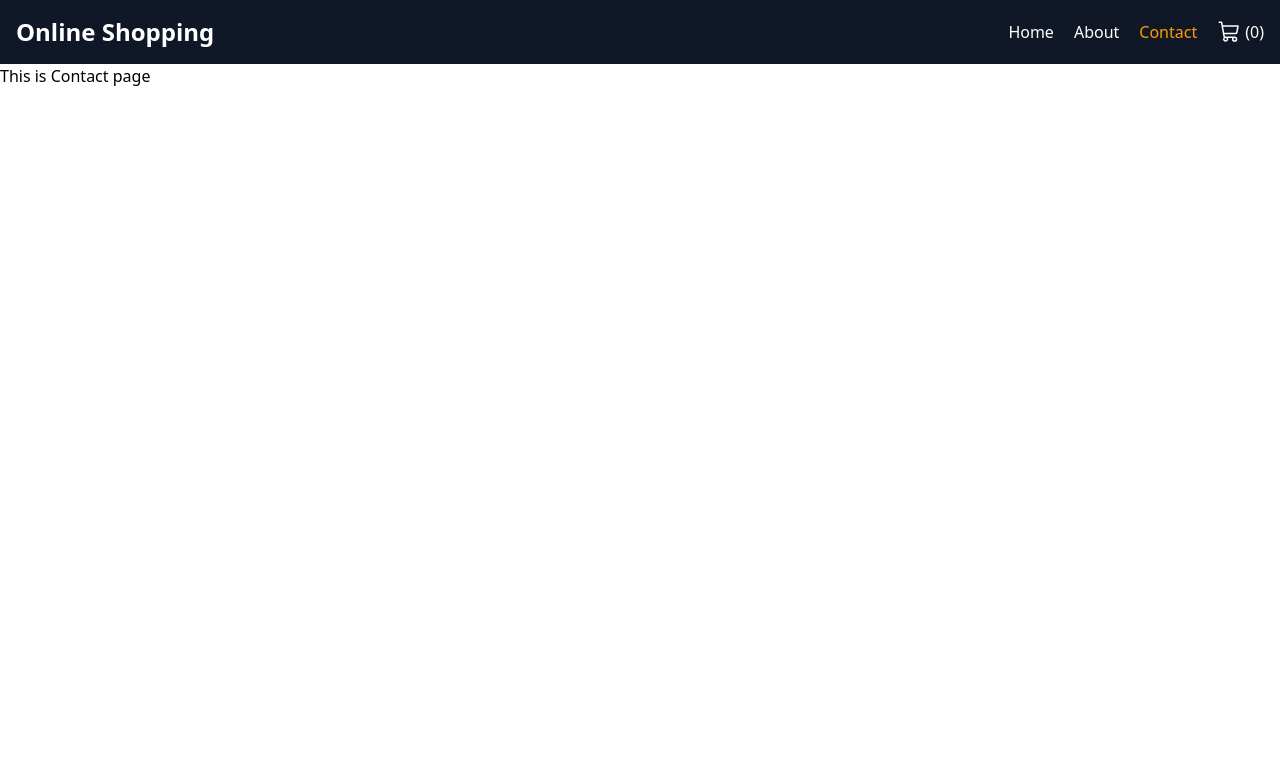
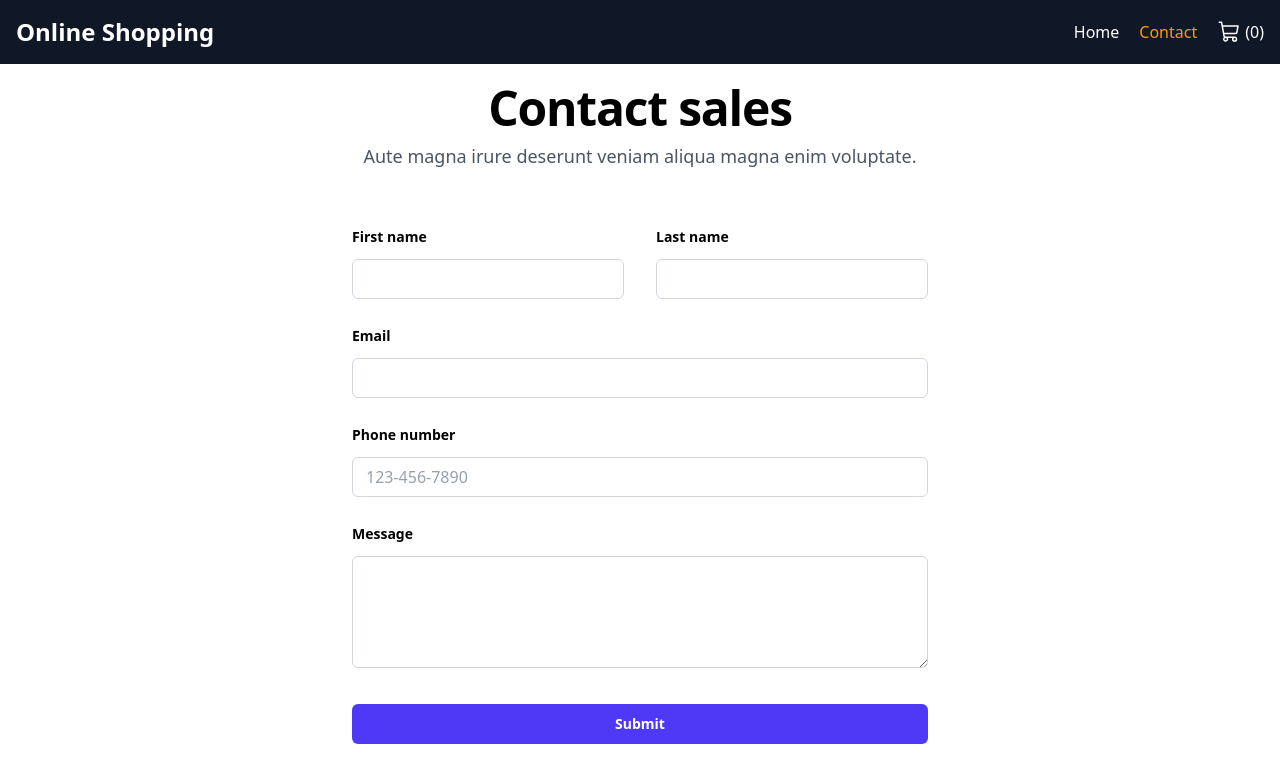
Before and after one commit to Darshil122/E-commerce, a React (Vite) app: page /Contact in a window 1280 px wide. Shown: the top 782 px of the page. Built offline with nearby package versions, Linux system fonts and the light colour scheme.

Commit message:
Update file

```diff
--- a/package.json
+++ b/package.json
@@ -16,6 +16,7 @@
     "axios": "^1.9.0",
     "react": "^19.1.0",
     "react-dom": "^19.1.0",
+    "react-hook-form": "^7.56.4",
     "react-redux": "^9.2.0",
     "react-router-dom": "^7.6.1",
     "tailwindcss": "^4.1.7"
--- a/src/components/Navbar.jsx
+++ b/src/components/Navbar.jsx
@@ -19,14 +19,14 @@ const Navbar = () => {
         >
           Home
         </NavLink>
-        <NavLink
+        {/* <NavLink
           to="/About"
           className={({ isActive }) =>
             isActive ? "text-amber-500" : "text-white"
           }
         >
           About
-        </NavLink>
+        </NavLink> */}
         <NavLink
           to="/Contact"
           className={({ isActive }) =>
--- a/src/pages/Contact.jsx
+++ b/src/pages/Contact.jsx
@@ -1,11 +1,163 @@
-import React from 'react'
+import React from "react";
+import { useForm } from "react-hook-form";
 
 const Contact = () => {
+  const {
+    register,
+    handleSubmit,
+    watch,
+    reset,
+    formState: { errors },
+  } = useForm();
+
+  const handleFormSubmit = () => {
+    console.log(watch());
+    reset();
+  };
+
   return (
-    <div>
-      This is Contact page
-    </div>
-  )
-}
+    <>
+      <div className="mx-auto max-w-2xl text-center mt-5">
+        <h2 className="text-4xl font-semibold tracking-tight text-balance sm:text-5xl">
+          Contact sales
+        </h2>
+        <p className="mt-2 text-lg/8 text-gray-600">
+          Aute magna irure deserunt veniam aliqua magna enim voluptate.
+        </p>
+      </div>
+      <form
+        action=""
+        onSubmit={handleSubmit(handleFormSubmit)}
+        className="mx-auto mt-16 max-w-xl sm:mt-13"
+      >
+        <div className="grid grid-cols-1 gap-x-8 gap-y-6 sm:grid-cols-2">
+          <div>
+            <label htmlFor="fname" className="text-sm/6 font-semibold">
+              First name
+            </label>
+            <div className="mt-2.5">
+              <input
+                {...register("fname", {
+                  required: "Please enter your first name",
+                  minLength: {
+                    value: 3,
+                    message: "Name must be at least 3 characters",
+                  },
+                })}
+                id="fname"
+                name="fname"
+                type="text"
+                className="w-full rounded-md px-3.5 py-2 text-base outline-1 -outline-offset-1 outline-gray-300 focus:outline-2 focus:-outline-offset-2 focus:outline-indigo-600"
+              />
+              {errors.fname && (
+                <p className="text-red-700">{errors.fname.message}</p>
+              )}
+            </div>
+          </div>
+          <div>
+            <label htmlFor="lname" className="text-sm/6 font-semibold">
+              Last name
+            </label>
+            <div className="mt-2.5">
+              <input
+                {...register("lname", {
+                  required: "Please enter your last name",
+                  minLength: {
+                    value: 3,
+                    message: "Last name must be at least 3 characters",
+                  },
+                })}
+                id="lname"
+                name="lname"
+                type="text"
+                className="w-full rounded-md px-3.5 py-2 text-base outline-1 -outline-offset-1 outline-gray-300 focus:outline-2 focus:-outline-offset-2 focus:outline-indigo-600"
+              />
+              {errors.lname && (
+                <p className="text-red-700">{errors.lname.message}</p>
+              )}
+            </div>
+          </div>
+          <div className="sm:col-span-2">
+            <label htmlFor="email" className="text-sm/6 font-semibold">
+              Email
+            </label>
+            <div className="mt-2.5">
+              <input
+                {...register("email", {
+                  required: "Please enter your email",
+                  pattern: {
+                    value: /^[A-Z0-9._%+-]+@[A-Z0-9.-]+\.[A-Z]{2,4}$/i,
+                    message: "Please enter a valid email",
+                  },
+                })}
+                id="email"
+                name="email"
+                type="email"
+                className="w-full rounded-md px-3.5 py-2 text-base outline-1 -outline-offset-1 outline-gray-300 focus:outline-2 focus:-outline-offset-2 focus:outline-indigo-600"
+              />
+              {errors.email && (
+                <p className="text-red-700">{errors.email.message}</p>
+              )}
+            </div>
+          </div>
+          <div className="sm:col-span-2">
+            <label htmlFor="number" className="text-sm/6 font-semibold">
+              Phone number
+            </label>
+            <div className="mt-2.5">
+              <input
+                {...register("number", {
+                  required: "Please enter your phone number",
+                  pattern: {
+                    value: /^\d{10}$/,
+                    message: "Please enter a valid phone number",
+                  },
+                })}
+                id="number"
+                name="number"
+                type="text"
+                placeholder="123-456-7890"
+                className="w-full rounded-md px-3.5 py-2 text-base outline-1 -outline-offset-1 outline-gray-300 placeholder:text-gray-400 focus:outline-2 focus:-outline-offset-2 focus:outline-indigo-600"
+              />
+              {errors.number && (
+                <p className="text-red-700">{errors.number.message}</p>
+              )}
+            </div>
+          </div>
+          <div className="sm:col-span-2">
+            <label htmlFor="message" className="text-sm/6 font-semibold">
+              Message
+            </label>
+            <div className="mt-2.5">
+              <textarea
+                {...register("message", {
+                  required: "Please enter your message",
+                  minLength: {
+                    value: 5,
+                    message: "must be at least 5 characters",
+                  },
+                })}
+                id="message"
+                name="message"
+                rows={4}
+                className="w-full rounded-md px-3.5 py-2 text-base outline-1 -outline-offset-1 outline-gray-300 focus:outline-2 focus:-outline-offset-2 focus:outline-indigo-600"
+              />
+              {errors.message && (
+                <p className="text-red-700">{errors.message.message}</p>
+              )}
+            </div>
+          </div>
+        </div>
+        <div className="my-7.5">
+          <button
+            type="submit"
+            className="w-full rounded-md bg-indigo-600 px-3.5 py-2.5 text-center text-sm font-semibold text-white hover:bg-indigo-500">
+            Submit
+          </button>
+        </div>
+      </form>
+    </>
+  );
+};
 
-export default Contact
+export default Contact;
```
Also changed, not shown: 1 other file (tests, documents, lock files or other folders).
